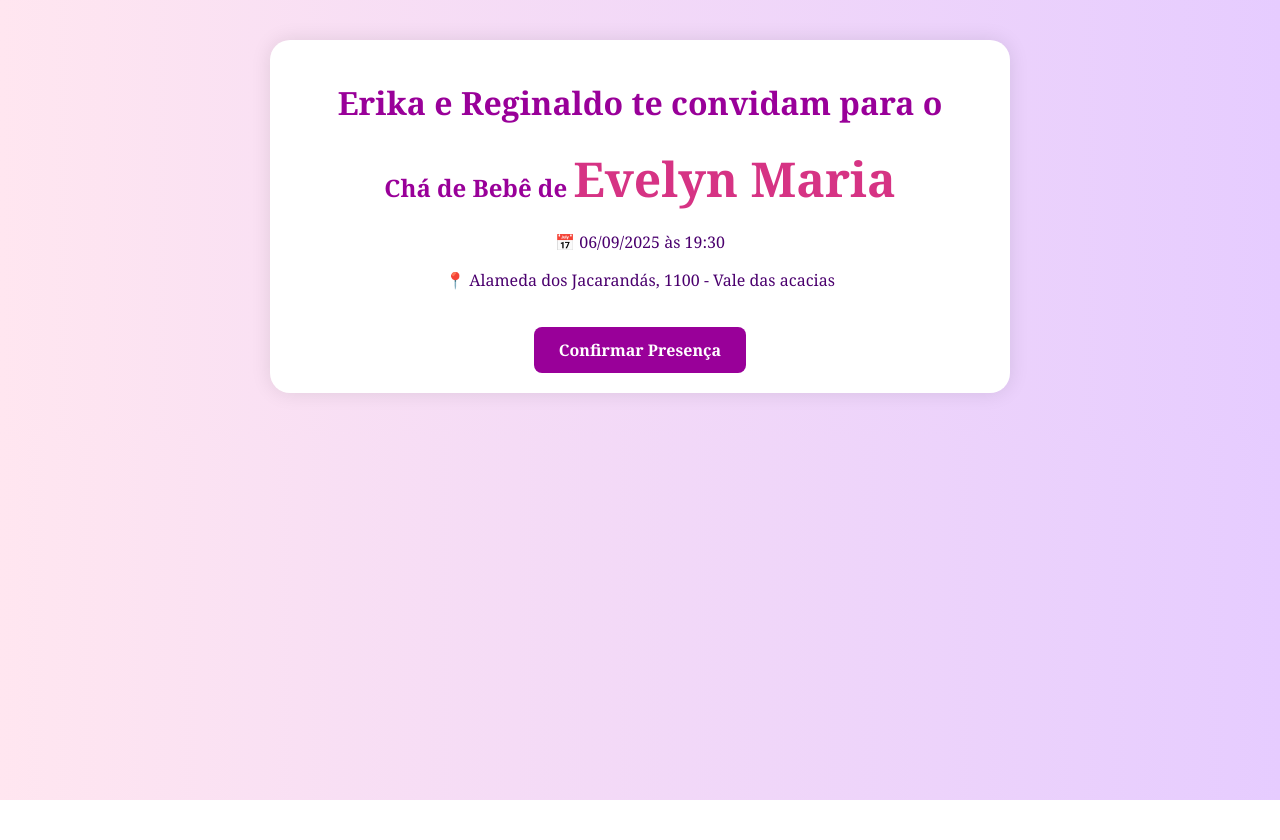
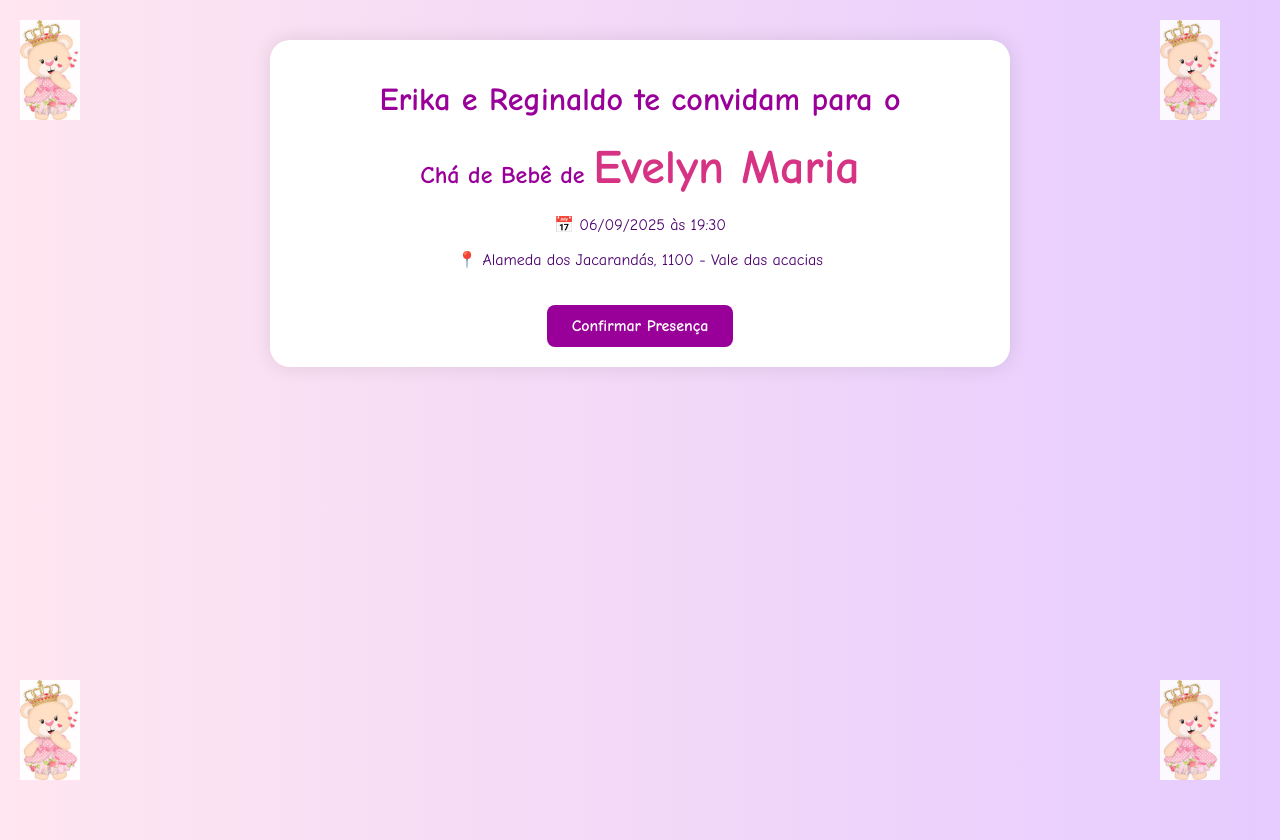
Before and after one commit to Erika918/cha-de-bebe, a plain HTML site: page index.html in a window 1280 px wide. Before the commit the page ends 800 px from the top, so only its background shows below. Drawn offline with Linux system fonts and the light colour scheme.

Commit message:
Atualizado

```diff
--- a/style.css
+++ b/style.css
@@ -63,3 +63,69 @@ th {
   margin: 10px 0;
   font-size: 1.1em;
 }
+body {
+  margin: 0;
+  padding: 0;
+  background-color: #ffe6f2; /* cor de fundo base */
+  position: relative;
+  min-height: 100vh;
+  font-family: 'Comic Sans MS', cursive, sans-serif;
+}
+
+/* Ursinhas nos cantos da tela */
+body::before,
+body::after {
+  content: "";
+  position: fixed;
+  width: 100px;
+  height: 100px;
+  background-image: url('ursinha.png');
+  background-size: contain;
+  background-repeat: no-repeat;
+  z-index: -1; /* fica atrás do conteúdo */
+  opacity: 0.9;
+}
+
+/* Canto superior esquerdo e inferior direito */
+body::before {
+  top: 20px;
+  left: 20px;
+}
+
+body::after {
+  bottom: 20px;
+  right: 20px;
+}
+
+/* Mais duas ursinhas com extra elementos */
+body::after,
+body::before {
+  pointer-events: none;
+}
+
+body::after,
+body::before,
+html::before,
+html::after {
+  content: "";
+  position: fixed;
+  width: 100px;
+  height: 100px;
+  background-image: url('ursinha.png');
+  background-size: contain;
+  background-repeat: no-repeat;
+  z-index: -1;
+  opacity: 0.9;
+}
+
+/* Canto superior direito */
+html::before {
+  top: 20px;
+  right: 20px;
+}
+
+/* Canto inferior esquerdo */
+html::after {
+  bottom: 20px;
+  left: 20px;
+}
```
Also changed, not shown: agradecimento.html (+10 -11 lines), convidados.html (+1 -1 lines), script.js (+34 -16 lines), ursinha.png (added).
